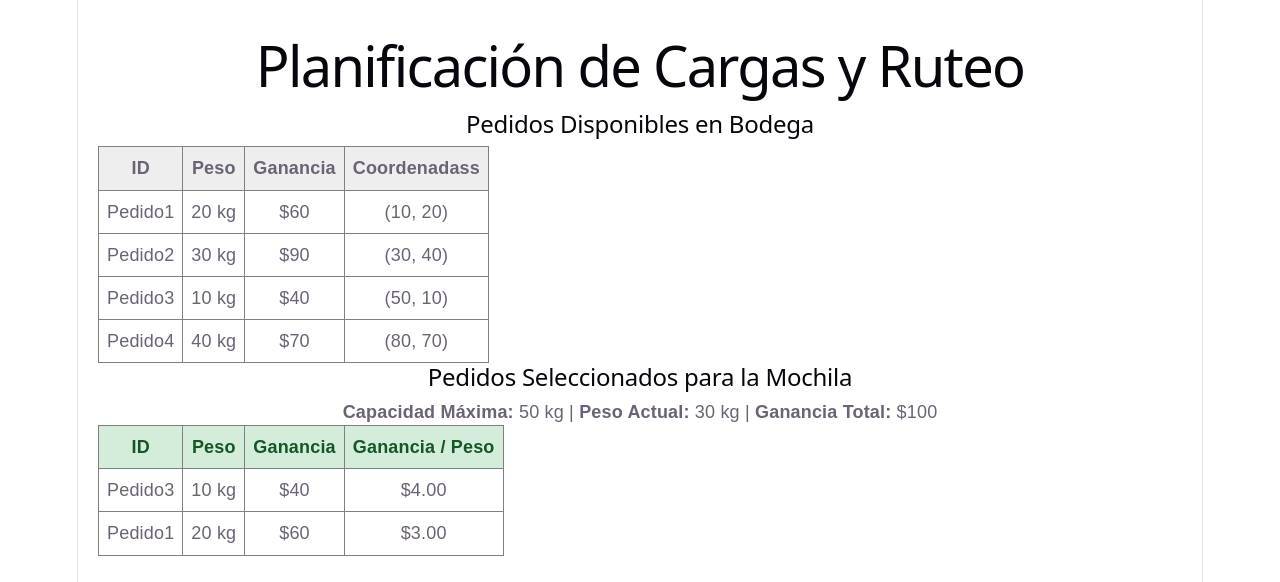
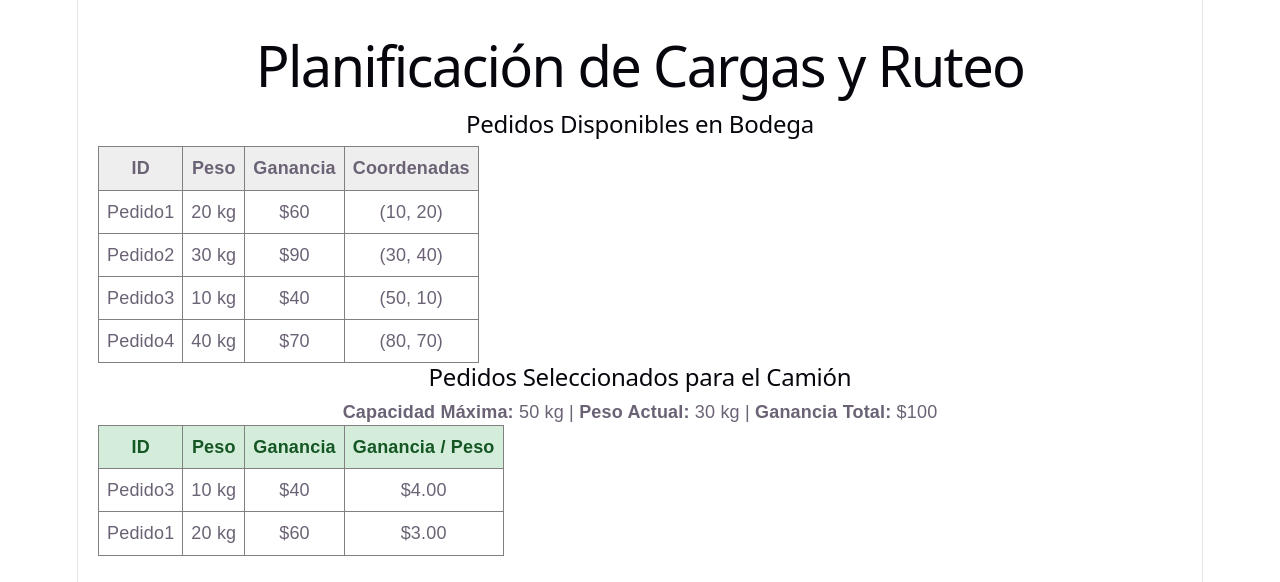
Before and after one commit to tifnny13/ProyectoAnalisisDeAlgoritmos_1, a React (Vite) app: page / in a window 1280 px wide. Shown: the top 582 px of the page. Built offline with nearby package versions, Linux system fonts and the light colour scheme.

Commit message:
Interfaz sobre los pedidos que llevara el camion

```diff
--- a/src/App.jsx
+++ b/src/App.jsx
@@ -18,7 +18,7 @@ function App() {
             <th>ID</th>
             <th>Peso</th>
             <th>Ganancia</th>
-            <th>Coordenadass</th>
+            <th>Coordenadas</th>
           </tr>
         </thead>
         <tbody>
@@ -33,7 +33,7 @@ function App() {
         </tbody>
       </table>
     {/* 2. TABLA SELECCIONADOS */}
-    <h2>Pedidos Seleccionados para la Mochila</h2>
+    <h2>Pedidos Seleccionados para el Camión</h2>
 <p>
         <strong>Capacidad Máxima:</strong> {capacidadMochila} kg |{' '}
         <strong>Peso Actual:</strong> {pesoActual} kg |{' '}
```
